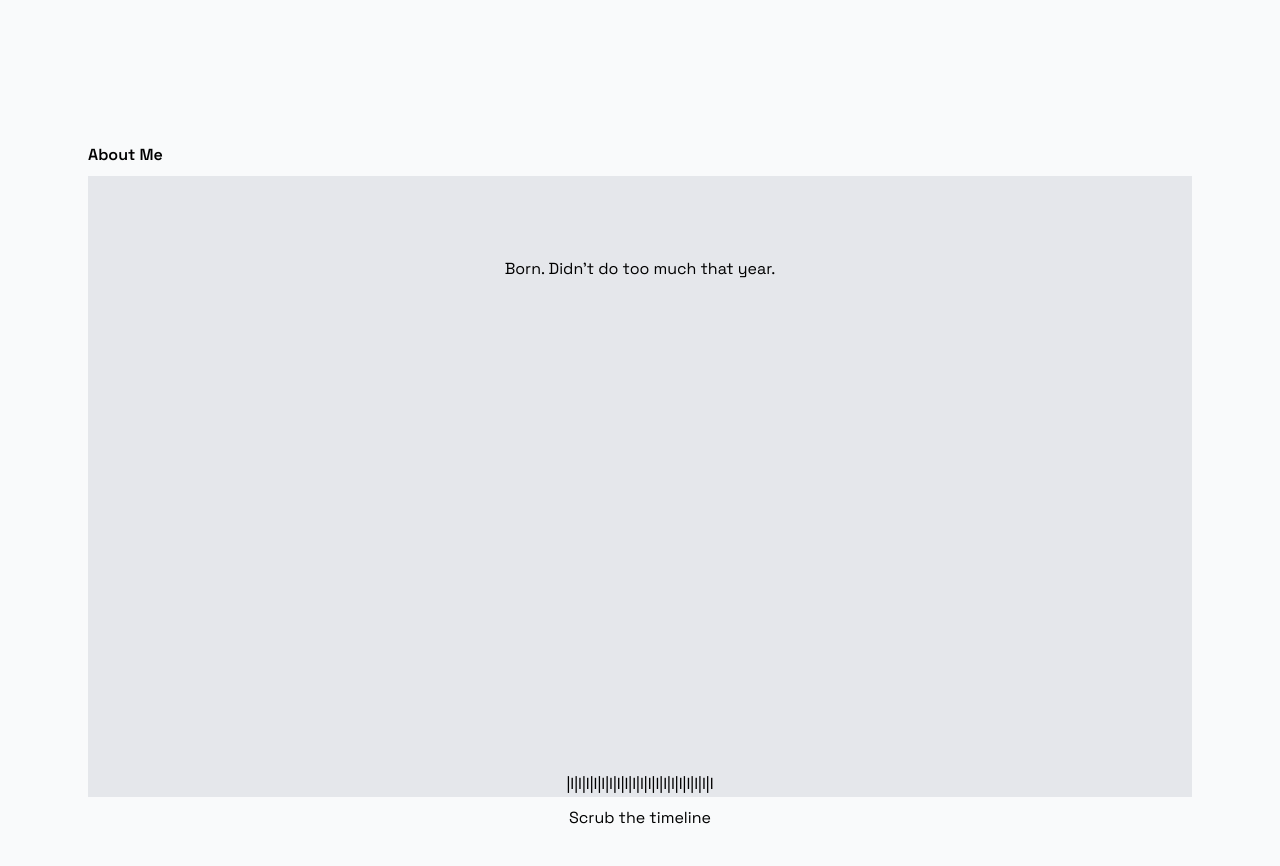
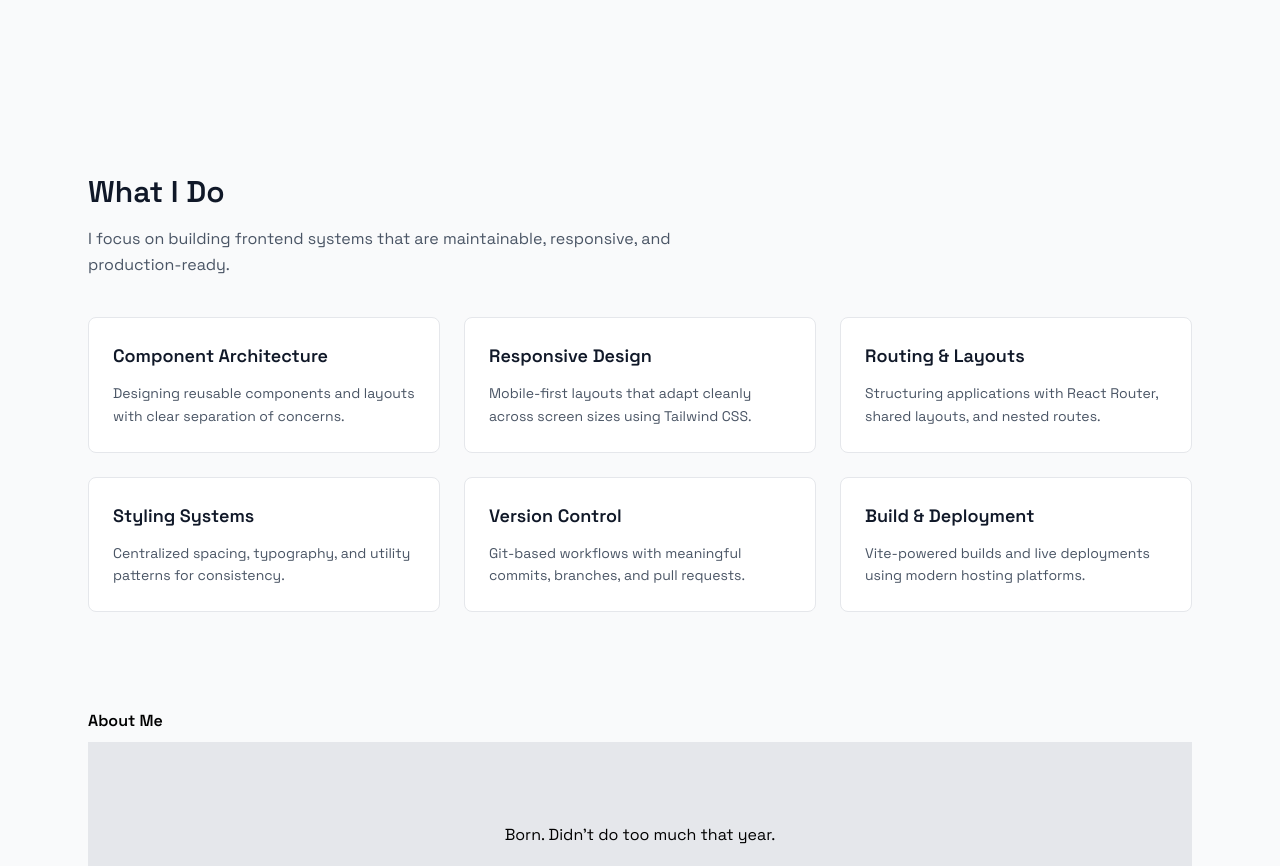
Before and after one commit to malakus4/portfolio-react, a React (Vite) app: page / in a window 1280 px wide. Shown: the part 555-1421 px from the top of the page. Built offline with nearby package versions, Linux system fonts and the light colour scheme.

Commit message:
feat: add Skills section to Home page

```diff
--- /dev/null
+++ b/src/components/sections/Skills.jsx
@@ -0,0 +1,50 @@
+import SkillCard from "../ui/SkillCard";
+
+function Skills() {
+  return (
+    <section className="py-16">
+      <h2 className="text-2xl sm:text-3xl font-bold text-gray-900">
+        What I Do
+      </h2>
+
+      <p className="mt-4 max-w-2xl text-gray-600">
+        I focus on building frontend systems that are maintainable,
+        responsive, and production-ready.
+      </p>
+
+      <div className="mt-10 grid gap-6 sm:grid-cols-2 lg:grid-cols-3">
+        <SkillCard
+          title="Component Architecture"
+          description="Designing reusable components and layouts with clear separation of concerns."
+        />
+
+        <SkillCard
+          title="Responsive Design"
+          description="Mobile-first layouts that adapt cleanly across screen sizes using Tailwind CSS."
+        />
+
+        <SkillCard
+          title="Routing & Layouts"
+          description="Structuring applications with React Router, shared layouts, and nested routes."
+        />
+
+        <SkillCard
+          title="Styling Systems"
+          description="Centralized spacing, typography, and utility patterns for consistency."
+        />
+
+        <SkillCard
+          title="Version Control"
+          description="Git-based workflows with meaningful commits, branches, and pull requests."
+        />
+
+        <SkillCard
+          title="Build & Deployment"
+          description="Vite-powered builds and live deployments using modern hosting platforms."
+        />
+      </div>
+    </section>
+  );
+}
+
+export default Skills;
--- /dev/null
+++ b/src/components/ui/SkillCard.jsx
@@ -0,0 +1,21 @@
+function SkillCard({ title, description }) {
+  return (
+    <div className="
+      rounded-lg border border-gray-200
+      p-6
+      bg-white
+      transition
+      hover:shadow-sm
+    ">
+      <h3 className="text-lg font-semibold text-gray-900">
+        {title}
+      </h3>
+
+      <p className="mt-3 text-sm text-gray-600 leading-relaxed">
+        {description}
+      </p>
+    </div>
+  );
+}
+
+export default SkillCard;
--- a/src/pages/Home.jsx
+++ b/src/pages/Home.jsx
@@ -1,13 +1,15 @@
-import React from 'react'
-import AboutSection from '../components/sections/AboutSection.jsx'
-import ThoughtSection from '../components/sections/ThoughtSection.jsx'
-import Experiment from '../components/sections/ExperimentPreview.jsx'
-import Hero from '../components/sections/Hero.jsx'
+import React from 'react';
+import AboutSection from '../components/sections/AboutSection.jsx';
+import ThoughtSection from '../components/sections/ThoughtSection.jsx';
+import Experiment from '../components/sections/ExperimentPreview.jsx';
+import Hero from '../components/sections/Hero.jsx';
+import Skills from '../components/sections/Skills.jsx';
 
 function Home() {
   return (
     <div>
       <Hero />
+      <Skills />
       <AboutSection />
       <ThoughtSection />
       <Experiment/>
```
